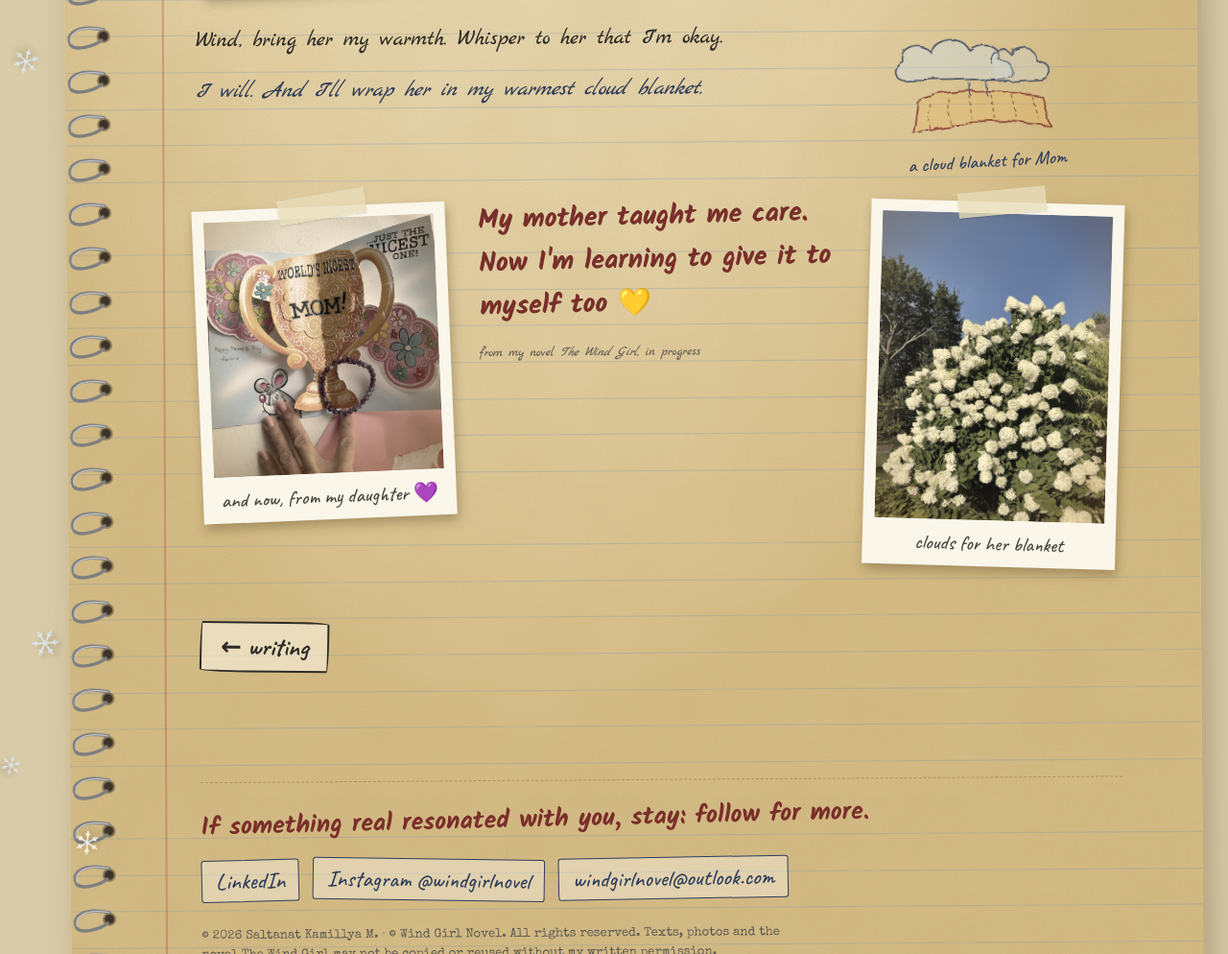
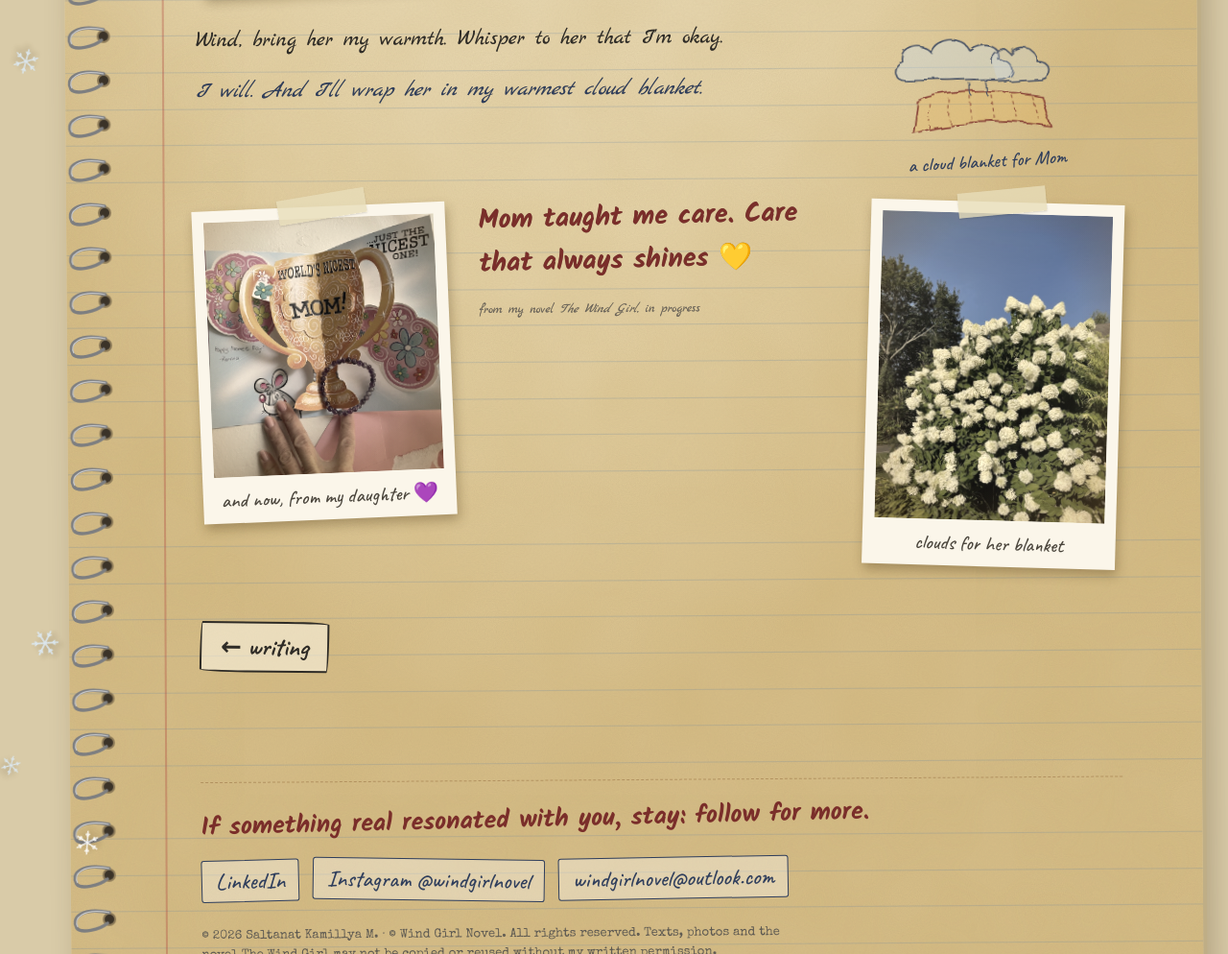
Before and after one commit to WindGirlNovel/WindGirlNovel.github.io, a plain HTML site: page about-my-mother.html in a window 1280 px wide. Shown: the part 3237-4231 px from the top of the page at 96% size. Drawn offline with nearby package versions, Linux system fonts and the light colour scheme; a web font is replaced by a local one.

Commit message:
Mom page: new ending, lilacs

```diff
--- a/about-my-mother.html
+++ b/about-my-mother.html
@@ -80,7 +80,7 @@
 <p class="t">Wind, bring her my warmth. Whisper to her that I'm okay.</p>
 <p class="t" style="font-style:italic; color:#2F3E5C">I will. And I'll wrap her in my warmest cloud blanket.</p>
 <div class="clear"></div><figure class="polaroid float-r" style="--r:2deg;--w:240px;margin-top:8px"><div class="ph"><img src="photos/mom-clouds.jpg" alt="clouds for her blanket" loading="lazy"></div><p>clouds for her blanket</p></figure><figure class="polaroid float-l" style="--r:-2deg;--w:240px;margin-top:8px"><div class="ph"><img src="photos/mom-card.jpg" alt="and now, from my daughter 💜" loading="lazy"></div><p>and now, from my daughter 💜</p></figure>
-<p class="t" style="font-family: Kalam, Caveat, cursive; font-weight:700; font-size:28px; color:#7A2E2A; transform:rotate(-1deg)">My mother taught me care. Now I'm learning to give it to myself too 💛</p>
+<p class="t" style="font-family: Kalam, Caveat, cursive; font-weight:700; font-size:28px; color:#7A2E2A; transform:rotate(-1deg)">Mom taught me care. Care that always shines 💛</p>
 <p class="t" style="font-size:.85em;color:#6B655B">from my novel <em>The Wind Girl</em>, in progress</p>
 <div class="clear"></div>
 <a class="go" style="transform:rotate(1deg)" href="index.html#writing">← writing</a>
```
Also changed, not shown: about-my-mother-ru.html (+1 -1 lines).
